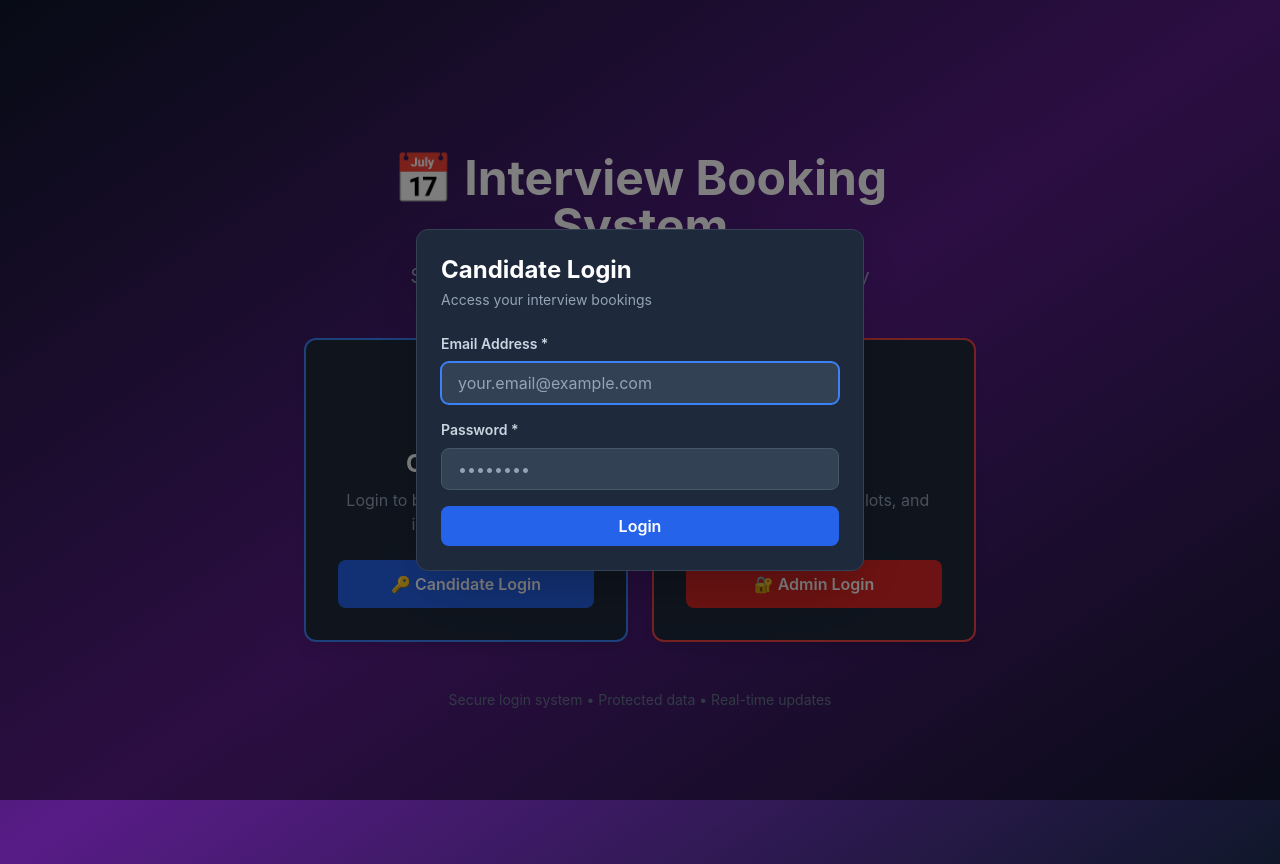
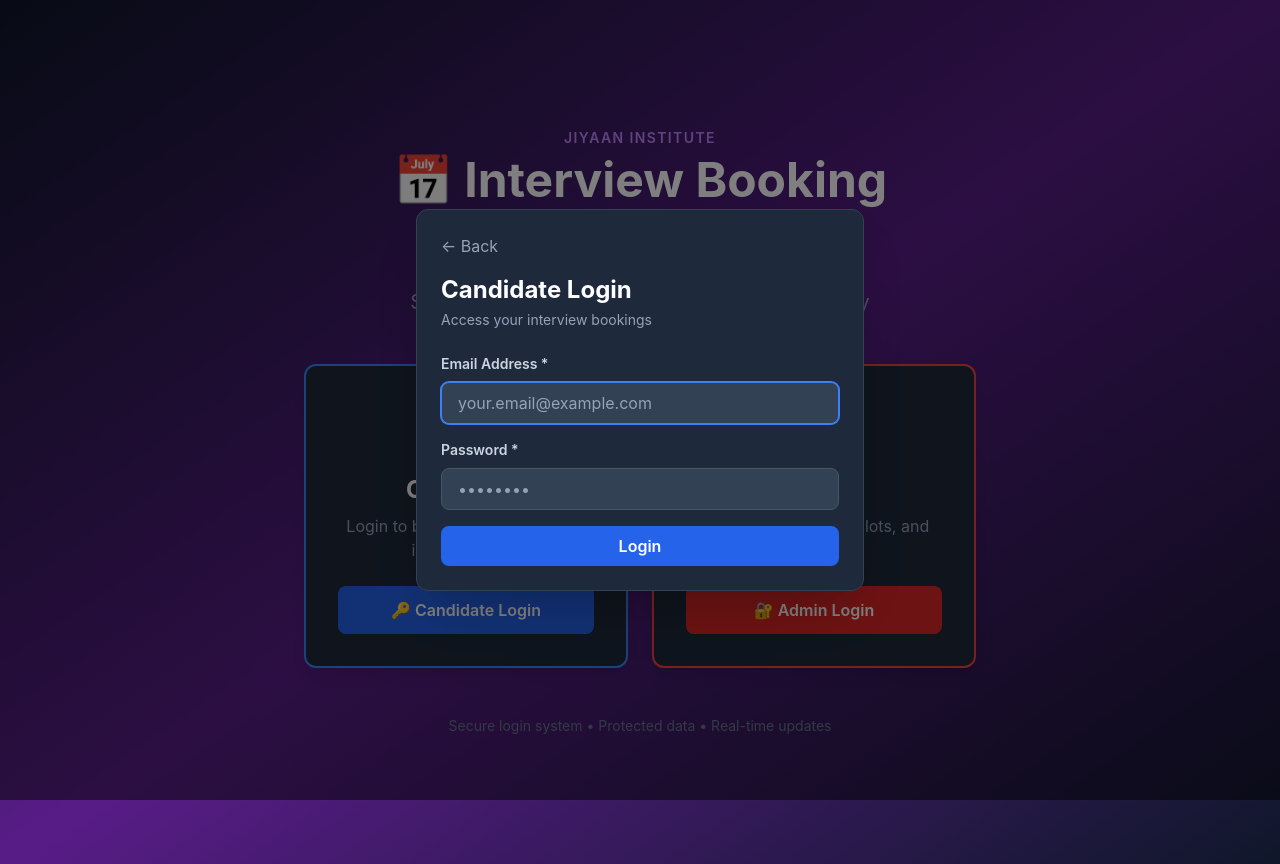
Before and after one commit to jiyaan-data-engineering/Interview-Booking-System, a Next.js app: page / in a window 1280 px wide. Both pictures are taken after a click on the element 466 px from the left and 490 px from the top of the page. Built offline with nearby package versions, Linux system fonts and the light colour scheme; no server answers; the database is empty.

Commit message:
Add back button and Jiyaan Institute branding
- Add back button to Candidate Login form
- Add back button to Admin Login form
- Add 'JIYAAN INSTITUTE' branding to home page
- Add decorative gradient line under title
- Improve login form UX with easy navigation back to home

```diff
--- a/components/Dashboard.tsx
+++ b/components/Dashboard.tsx
@@ -334,10 +334,22 @@ export default function Dashboard() {
           onShowCandidateLogin={() => setShowLoginForm(true)}
           onShowAdminLogin={() => setShowAdminLogin(true)}
         />
-        {showLoginForm && <LoginForm onLogin={handleCandidateLogin} />}
+        {showLoginForm && (
+          <LoginForm
+            onLogin={handleCandidateLogin}
+            onBack={() => setShowLoginForm(false)}
+          />
+        )}
         {showAdminLogin && !isAdmin && (
           <div className="fixed inset-0 bg-black bg-opacity-50 flex items-center justify-center z-50 p-4">
             <div className="bg-slate-800 rounded-xl p-6 border border-slate-700 w-full max-w-sm shadow-2xl">
+              <button
+                type="button"
+                onClick={() => setShowAdminLogin(false)}
+                className="mb-4 text-slate-400 hover:text-white transition-colors flex items-center gap-1"
+              >
+                ← Back
+              </button>
               <h2 className="text-2xl font-bold text-white mb-1">Admin Login</h2>
               <p className="text-slate-400 text-sm mb-4">Access admin panel</p>
 
@@ -455,6 +467,13 @@ export default function Dashboard() {
         {showAdminLogin && !isAdmin && (
           <div className="fixed inset-0 bg-black bg-opacity-50 flex items-center justify-center z-50 p-4">
             <div className="bg-slate-800 rounded-xl p-6 border border-slate-700 w-full max-w-sm shadow-2xl">
+              <button
+                type="button"
+                onClick={() => setShowAdminLogin(false)}
+                className="mb-4 text-slate-400 hover:text-white transition-colors flex items-center gap-1"
+              >
+                ← Back
+              </button>
               <h2 className="text-2xl font-bold text-white mb-1">Admin Login</h2>
               <p className="text-slate-400 text-sm mb-4">Access admin panel</p>
 
--- a/components/LoginPage.tsx
+++ b/components/LoginPage.tsx
@@ -10,7 +10,11 @@ export default function LoginPage({ onShowCandidateLogin, onShowAdminLogin }: Lo
     <div className="min-h-screen py-8 px-4 flex items-center justify-center">
       <div className="max-w-2xl w-full">
         <div className="text-center mb-12">
-          <h1 className="text-5xl font-bold text-white mb-3">📅 Interview Booking System</h1>
+          <div className="mb-6">
+            <p className="text-sm font-semibold text-purple-400 tracking-widest">JIYAAN INSTITUTE</p>
+            <h1 className="text-5xl font-bold text-white mt-2 mb-2">📅 Interview Booking System</h1>
+            <div className="h-1 w-16 bg-gradient-to-r from-blue-500 to-purple-500 mx-auto mb-4"></div>
+          </div>
           <p className="text-xl text-slate-400">Schedule and manage your interviews efficiently</p>
         </div>
 
--- a/components/auth/LoginForm.tsx
+++ b/components/auth/LoginForm.tsx
@@ -4,9 +4,10 @@ import { useState } from 'react';
 
 interface LoginFormProps {
   onLogin: (email: string, password: string) => Promise<void>;
+  onBack?: () => void;
 }
 
-export default function LoginForm({ onLogin }: LoginFormProps) {
+export default function LoginForm({ onLogin, onBack }: LoginFormProps) {
   const [email, setEmail] = useState('');
   const [password, setPassword] = useState('');
   const [loading, setLoading] = useState(false);
@@ -36,6 +37,15 @@ export default function LoginForm({ onLogin }: LoginFormProps) {
   return (
     <div className="fixed inset-0 bg-black bg-opacity-50 flex items-center justify-center z-50 p-4">
       <div className="bg-slate-800 rounded-xl p-6 border border-slate-700 w-full max-w-md shadow-2xl">
+        {onBack && (
+          <button
+            type="button"
+            onClick={onBack}
+            className="mb-4 text-slate-400 hover:text-white transition-colors flex items-center gap-1"
+          >
+            ← Back
+          </button>
+        )}
         <h2 className="text-2xl font-bold text-white mb-1">Candidate Login</h2>
         <p className="text-slate-400 text-sm mb-6">Access your interview bookings</p>
 
```
